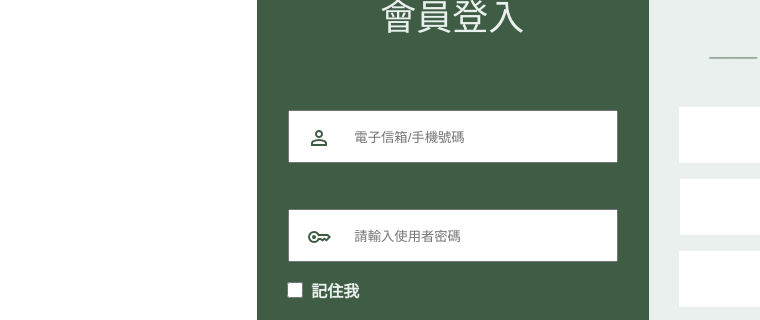
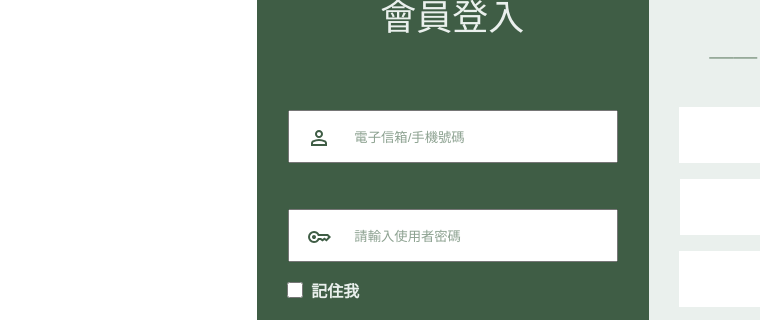
Before and after one commit to Adolph-hong/Sweetast-website, a plain HTML site: page member.html in a window 1280 px wide. Shown: the part 152-472 px from the top of the page, 0-760 px from the left. Drawn offline with Linux system fonts and the light colour scheme.

Commit message:
update: member-input-placeholder-color

```diff
--- a/scss/page/_member.scss
+++ b/scss/page/_member.scss
@@ -106,6 +106,10 @@
                             }
                         }
 
+                        input::placeholder{
+                            color: #8DA291;
+                        }
+
                         .icon {
                             position: absolute;
                             top: 46px;
```
Also changed, not shown: css/all.css, 1 other file.
